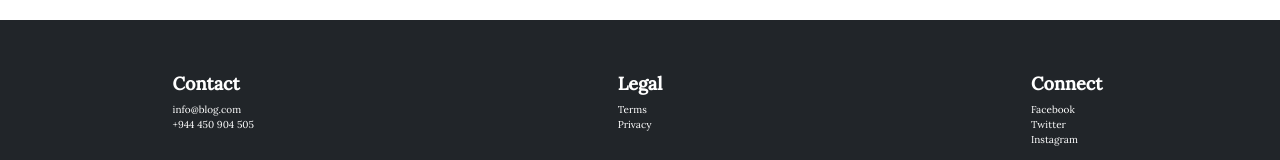
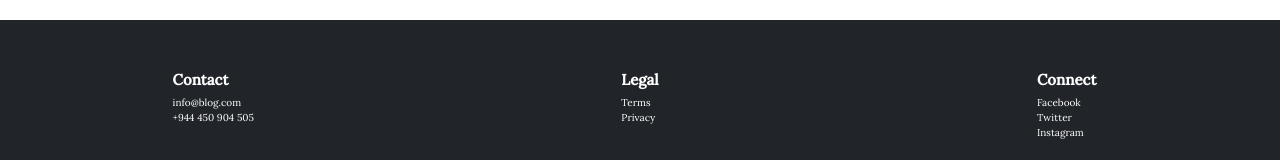
Before and after one commit to hanna-fmw/blog-next14-prisma, a Next.js app: page / in a window 1280 px wide. Shown: the part 787-947 px from the top of the page. Built offline with nearby package versions, Linux system fonts and the light colour scheme; no server answers; the database is empty.

Commit message:
Changed font size in footer

```diff
--- a/app/components/Footer.tsx
+++ b/app/components/Footer.tsx
@@ -5,21 +5,21 @@ const Footer = () => {
 		<footer className='w-screen py-10 mt-24 bg-[#212529]'>
 			<section className='w-full py-10 grid grid-cols-3 font-lora text-white justify-center'>
 				<div className='mx-auto'>
-					<h2 className='text-[14px] mb-2 md:text-[18px]'>Contact</h2>
+					<h2 className='text-[14px] mb-2 md:text-2xl'>Contact</h2>
 					<ul>
 						<li>info@blog.com</li>
 						<li>+944 450 904 505</li>
 					</ul>
 				</div>
 				<div className='mx-auto'>
-					<h2 className='text-[14px] mb-2 md:text-[18px]'>Legal</h2>
+					<h2 className='text-[14px] mb-2 md:text-2xl'>Legal</h2>
 					<ul>
 						<li>Terms</li>
 						<li>Privacy</li>
 					</ul>
 				</div>
 				<div className='mx-auto'>
-					<h2 className='text-[14px] mb-2 md:text-[18px]'>Connect</h2>
+					<h2 className='text-[14px] mb-2 md:text-2xl'>Connect</h2>
 					<ul>
 						<li>Facebook</li>
 						<li>Twitter</li>
```
